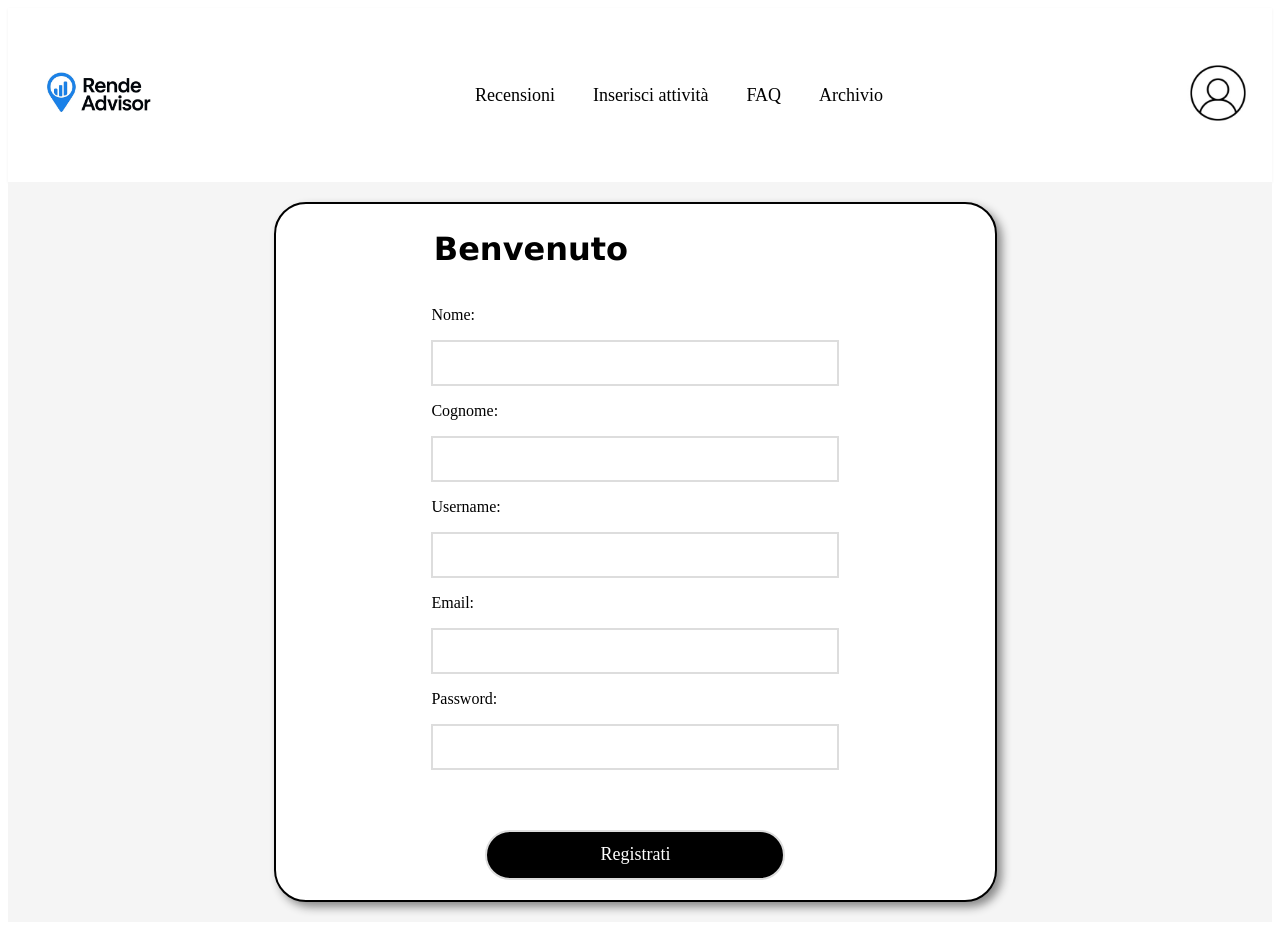
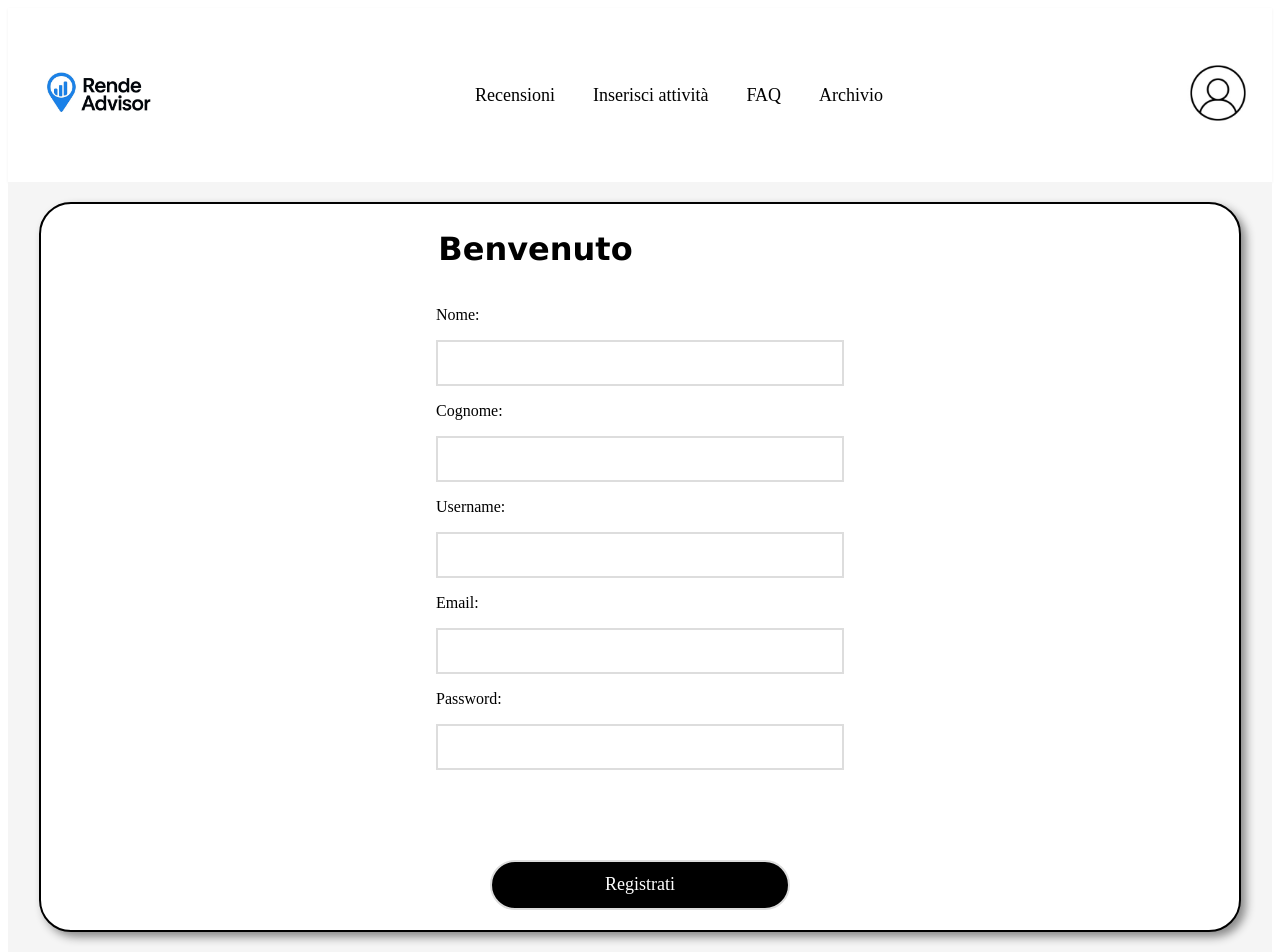
Before and after one commit to GianlucaFanello/Progetto-Web-Application-RendeAdvisor, an Angular app in the folder prova/: page /signup in a window 1280 px wide. Shown: the top 952 px of the page. Built offline with nearby package versions, Linux system fonts and the light colour scheme.

Commit message:
Registrazione TS

```diff
--- a/prova/src/app/app.config.ts
+++ b/prova/src/app/app.config.ts
@@ -2,11 +2,13 @@ import { ApplicationConfig, provideBrowserGlobalErrorListeners, provideZoneChang
 import { provideRouter } from '@angular/router';
 
 import { routes } from './app.routes';
+import {provideHttpClient} from '@angular/common/http';
 
 export const appConfig: ApplicationConfig = {
   providers: [
     provideBrowserGlobalErrorListeners(),
     provideZoneChangeDetection({ eventCoalescing: true }),
-    provideRouter(routes)
+    provideRouter(routes),
+    provideHttpClient()
   ]
 };
--- a/prova/src/app/model/utente.dto.ts
+++ b/prova/src/app/model/utente.dto.ts
@@ -7,6 +7,6 @@ export interface UtenteDto{
   cognome:string;
   email:string;
   password:string;
-  descrizione:string;
+  descrizione?:string;
   immagine?:string;
 }
--- a/prova/src/app/registra-page/registra-page.css
+++ b/prova/src/app/registra-page/registra-page.css
@@ -1,4 +1,4 @@
-body{
+#main-container{
   display: flex;
   flex-direction: column;
   align-items: center;
@@ -37,3 +37,33 @@ p{margin-left: 160px}
   box-shadow: 5px 5px 10px #888888;
   gap: 0px;
 }
+
+.messaggio-container {
+  display: flex;
+  justify-content: center; /* centro orizzontale */
+  margin-top: 10px;        /* distanza dal campo precedente */
+  min-height: 20px;        /* spazio anche se messaggio vuoto */
+}
+
+#messaggio {
+  color: red;              /* colore errore */
+  font-weight: bold;
+  font-size: medium;
+  text-align: center;
+}
+
+.spinner {
+  border: 4px solid #f3f3f3; /* grigio chiaro */
+  border-top: 4px solid #3498db; /* blu */
+  border-radius: 50%;
+  width: 20px;
+  height: 20px;
+  display: inline-block;
+  margin-left: 10px;
+  animation: spin 1s linear infinite;
+}
+
+@keyframes spin {
+  0% { transform: rotate(0deg); }
+  100% { transform: rotate(360deg); }
+}
--- a/prova/src/app/registra-page/registra-page.html
+++ b/prova/src/app/registra-page/registra-page.html
@@ -1,34 +1,29 @@
-<!DOCTYPE html>
-<html lang="it">
-<head>
-  <meta name="viewport" content="width=device-width, initial-scale=1.0">
-  <meta charset="UTF-8">
-  <title>Registrati</title>
-  <link rel="stylesheet" href="registra-page.css" type="text/css"/>
-  <link rel="icon" type="image/png" href="public/logo-rende-advisor-h-removebg-preview.png">
-
-</head>
-<body>
-<form method="POST">
+<div id = "main-container">
   <div class="Flexbox1">
     <div><h1>Benvenuto</h1></div>
 
-
     <div><p><label>Nome:</label></p>
-    <input type="text"  id="nome"></div>
+    <input [(ngModel)]="utente.nome" type="text"  id="nome"></div>
 
     <div><p><label>Cognome:</label></p>
-    <input type="text"  id="cognome"></div>
+    <input [(ngModel)]="utente.cognome" type="text"  id="cognome"></div>
 
     <div><p><label>Username:</label></p>
-      <input type="text"  id="username"></div>
+      <input [(ngModel)]="utente.username" type="text"  id="username"></div>
 
     <div><p><label>Email:</label></p>
-      <input type="email"  id="email"></div>
+      <input [(ngModel)]="utente.email" type="email"  id="email"></div>
 
     <div><p><label>Password:</label></p>
-      <input type="password" id="password"></div>
+      <input [(ngModel)]="utente.password" type="password" id="password"></div>
 
-    <div><input type="button" value="Registrati" id="tastoRegistra" routerLink="/login"></div>
+    <div class="messaggio-container">
+      <span id="messaggio">{{ messaggio }}</span>
+    </div>
+
+    <div>
+      <button type="button" id="tastoRegistra" [disabled]="loading" (click)="registra()">Registrati</button>
+      <span *ngIf="loading" class="spinner"></span>
+    </div>
   </div>
-</form>
+</div>
--- a/prova/src/app/registra-page/registra-page.ts
+++ b/prova/src/app/registra-page/registra-page.ts
@@ -1,12 +1,44 @@
 import { Component } from '@angular/core';
-import {RouterLink} from '@angular/router';
+import {Router, RouterLink} from '@angular/router';
+import {FormsModule} from '@angular/forms';
+import {UtenteService} from '../service/UtenteService';
+import {UtenteDto} from '../model/utente.dto';
+import {NgIf} from '@angular/common';
 
 @Component({
   selector: 'app-registra-page',
-  imports: [RouterLink],
+  imports: [FormsModule, NgIf],
   templateUrl: './registra-page.html',
-  styleUrl: './registra-page.css',
+  styleUrls: ['./registra-page.css'],
 })
 export class RegistraPage {
 
+    utente: UtenteDto = {nome: "", cognome: "", username: "", email: "", password: ""};
+    messaggio = "" ;
+    loading = false;
+
+    constructor(private utenteService: UtenteService, private router:Router) {
+    }
+
+    registra(){
+      if(!this.utente.nome?.trim() || !this.utente.cognome?.trim()
+        || !this.utente.username?.trim() || !this.utente.email?.trim() || !this.utente.password) {
+        this.messaggio = "Compila tutti i campi";
+        return;
+      }
+
+      this.loading = true;
+
+      this.utenteService.registra(this.utente).subscribe(
+        {
+          next: (res) => {
+            this.messaggio = res.message;
+            this.router.navigate(['/login']);
+          },
+          error: (err) => {
+            this.messaggio = "Errore nella registrazione!"
+            this.loading = false;
+          }
+        });
+    }
 }
--- a/prova/src/app/service/UtenteService.ts
+++ b/prova/src/app/service/UtenteService.ts
@@ -2,6 +2,7 @@ import {Injectable} from '@angular/core';
 import { HttpClient } from '@angular/common/http';
 import { Observable } from 'rxjs';
 import {UtenteDto} from '../model/utente.dto';
+import {ApiResponseDto} from '../model/apiResponse.dto';
 
 
 @Injectable({
@@ -14,8 +15,8 @@ export class UtenteService {
 
   constructor(private http:HttpClient) {}
 
-  registra(): Observable<UtenteDto> {
-    return this.http.get<UtenteDto>(this.BASE_URL + "/registrazione");
+  registra(utente: UtenteDto): Observable<ApiResponseDto<void>> {
+    return this.http.post<ApiResponseDto<void>>(this.BASE_URL + "/registrazione",utente);
   }
 
   login(): Observable<UtenteDto>{
```
Also changed, not shown: prova/src/app/model/apiResponse.dto.ts (added, +8 -0 lines).
